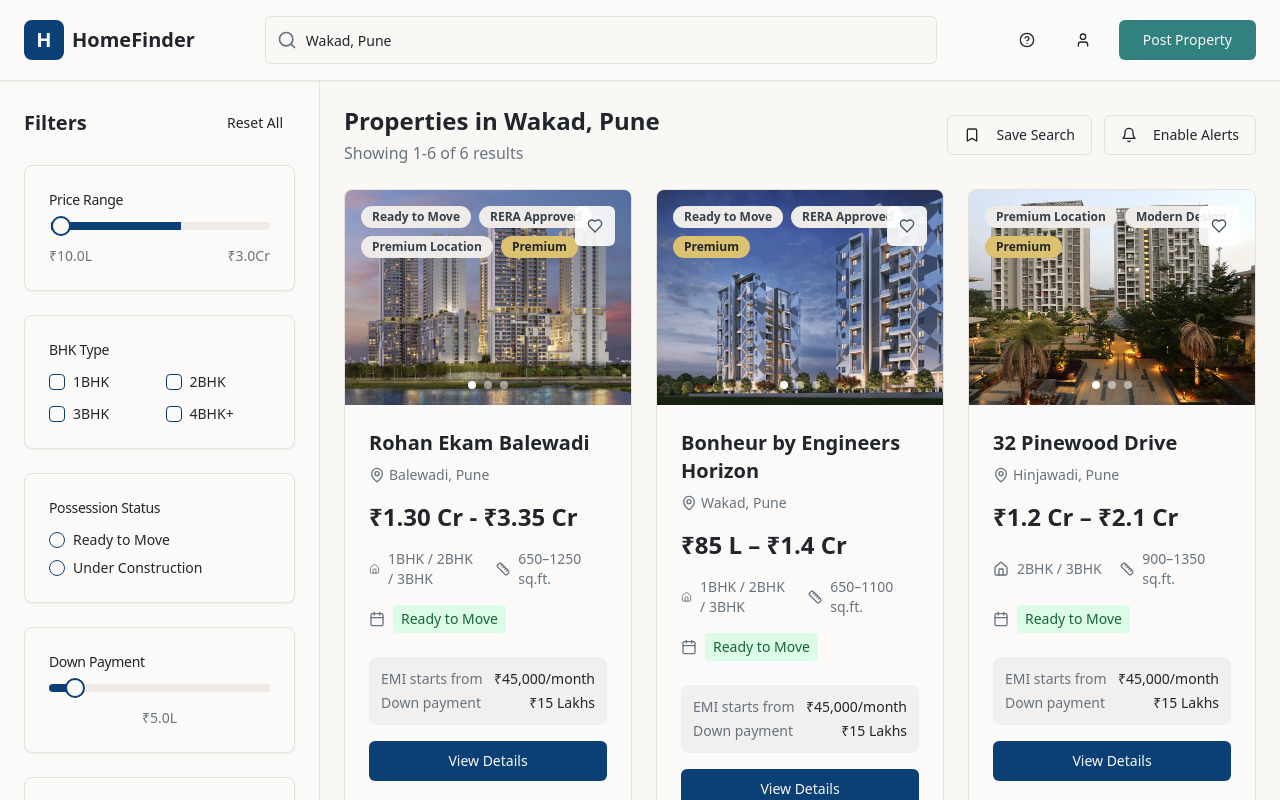
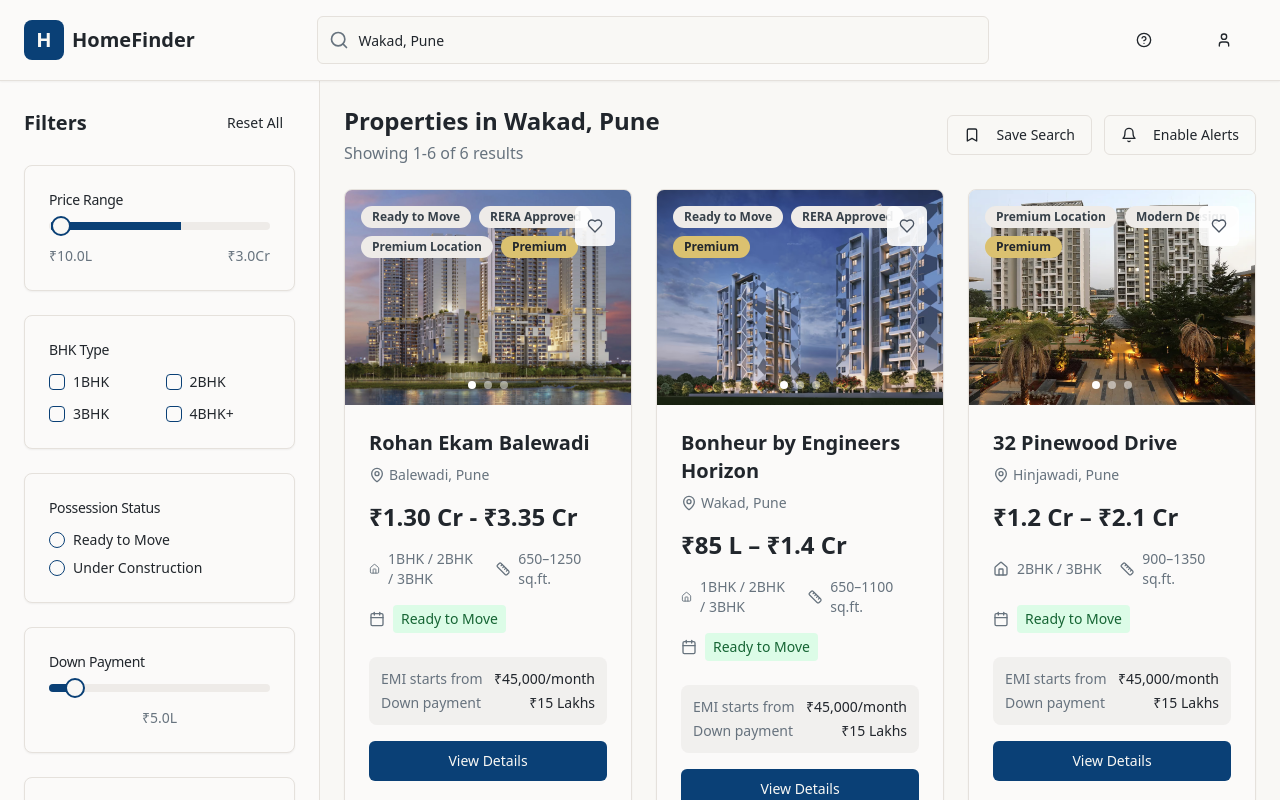
Before and after one commit to Code-Genix/home-horizon-elevate, a React (Vite) app: page /properties in a window 1280 px wide. Shown: the top 800 px of the page. Built offline with nearby package versions, Linux system fonts and the light colour scheme.

Commit message:
Refactor button styles in PropertyHeader component
Updated button sizes and styles for improved consistency and visual appeal. Increased icon sizes for better accessibility and user experience.

```diff
--- a/src/components/PropertyHeader.tsx
+++ b/src/components/PropertyHeader.tsx
@@ -36,16 +36,12 @@ const PropertyHeader = ({ searchLocation, onSearchLocationChange }: PropertyHead
 
           {/* Right Actions */}
           <div className="flex items-center space-x-4">
-            <Button variant="ghost" size="icon" className="rounded-full">
-              <HelpCircle className="h-5 w-5" />
+            <Button variant="ghost" size="default" className="rounded-full px-6 py-3">
+              <HelpCircle className="h-6 w-6" />
             </Button>
 
-            <Button variant="ghost" size="icon" className="rounded-full">
-              <User className="h-5 w-5" />
-            </Button>
-
-            <Button className="bg-accent hover:bg-accent/90 text-accent-foreground px-6">
-              Post Property
+            <Button variant="ghost" size="default" className="rounded-full px-6 py-3">
+              <User className="h-6 w-6" />
             </Button>
           </div>
         </div>
```
